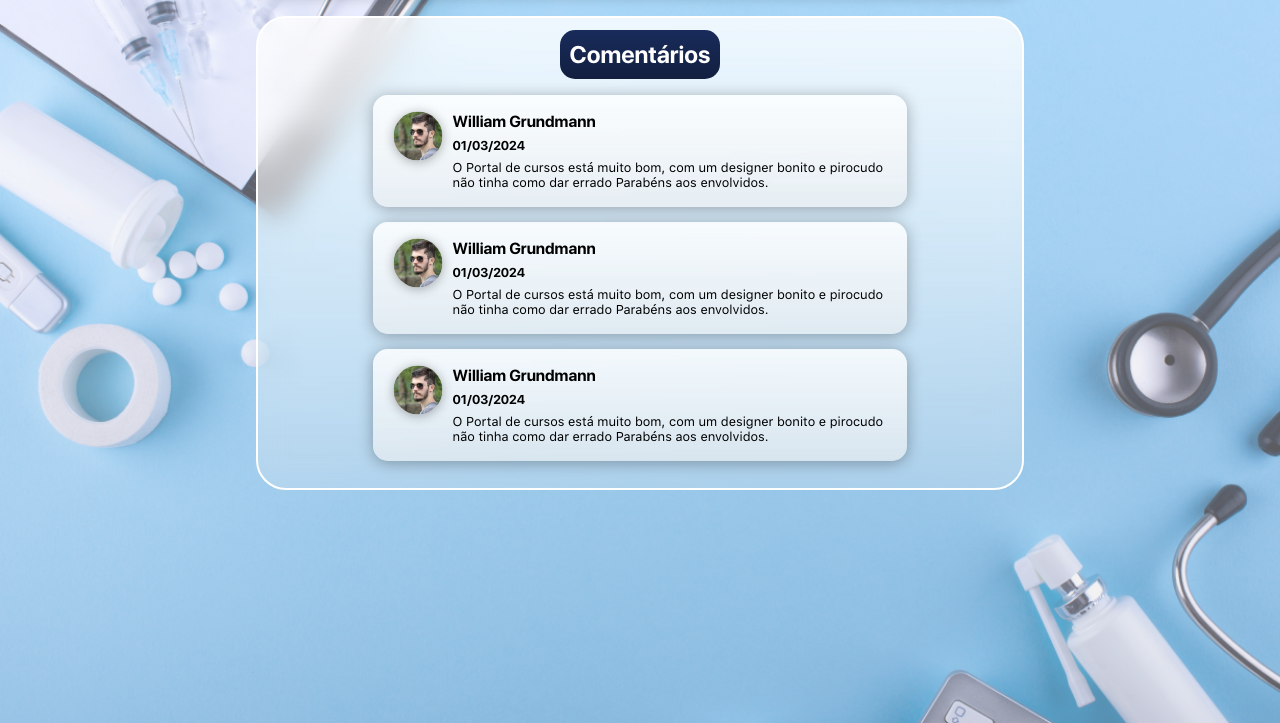
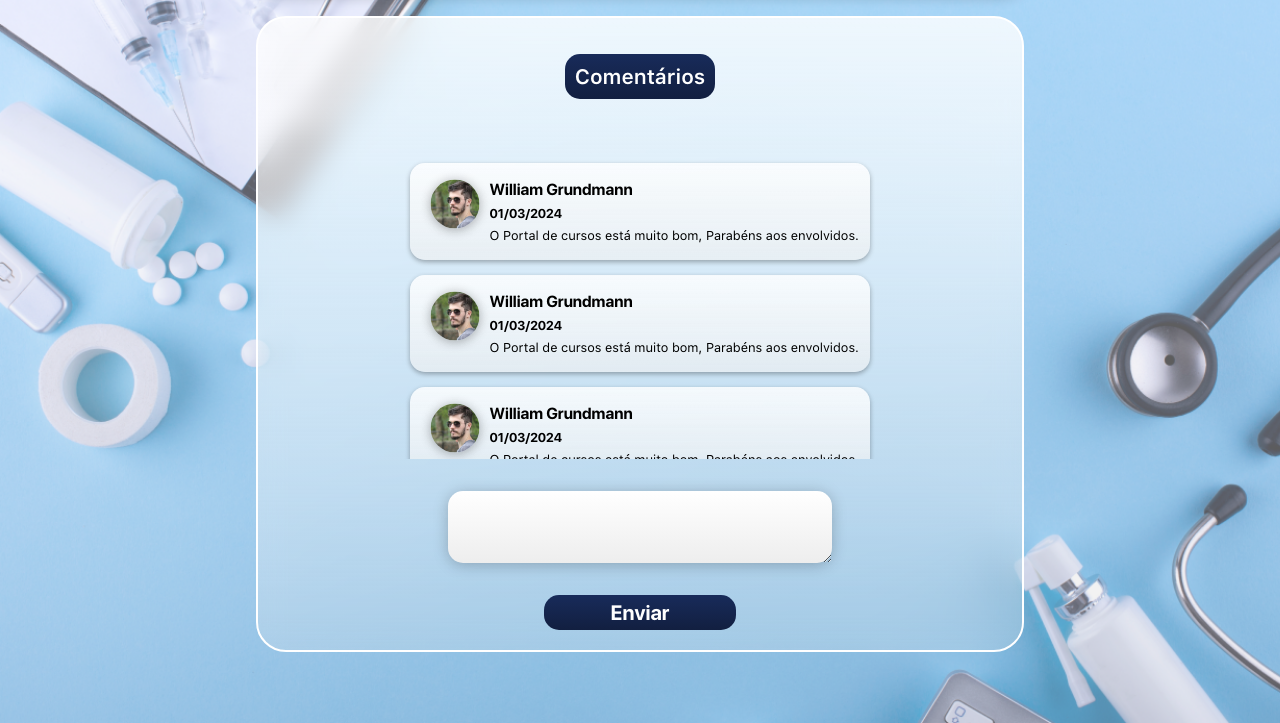
Before and after one commit to icarosvj/Portal-de-Cursos-OASE, a plain HTML site: page pages/comentarios.html in a window 1280 px wide. Shown: the part 77-800 px from the top of the page. Drawn offline with Linux system fonts and the light colour scheme.

Commit message:
comentarios add

```diff
--- /dev/null
+++ b/css/comentarios-iframe.css
@@ -0,0 +1,91 @@
+/*add-font*/
+@font-face {
+    font-family: sf-regular;
+    src: url(../font/sf-regular.otf);
+}
+
+@font-face {
+    font-family: sf-semi;
+    src: url(../font/sf-semibold.otf);
+}
+
+@font-face {
+    font-family: sf-bold;
+    src: url(../font/sf-bold.otf);
+}
+
+* {
+    margin: 0px;
+    user-select: none;
+    box-sizing: border-box;
+    user-select: none;
+
+}
+
+.comments {
+    margin-top: 1rem;
+    width: 100vw;
+    height: auto;
+
+    display: flex;
+    flex-wrap: wrap;
+    justify-content: center;
+    align-items: center;
+}
+
+.comment-user {
+    display: flex;
+    width: 90%;
+    height: auto;
+
+    padding: 10px;
+    border-radius: 15px;
+
+    margin-bottom: 7.5px;
+    margin-top: 7.5px;
+
+    background-image: linear-gradient(#ffffffce, #f0f0f09d);
+    box-shadow: 0px 2px 5px #00000050;
+}
+
+.info {
+    font-family: sf-semi;
+    background-image: linear-gradient(#182B5A, #121F40);
+    color: #fff;
+    font-size: 1.3rem;
+    border-radius: 15px;
+    margin-top: -1vh;
+    margin-bottom: 1vh;
+    padding: 10px;
+    text-align: center;
+}
+
+.user-photo {
+    position: relative;
+    width: 70px;
+    height: 70px;
+    transform: scale(0.7);
+    box-shadow: 0px 2px 15px #00000050;
+    border-radius: 50%;
+    margin-top: 7px;
+    top: -11px;
+}
+
+.user-name {
+    font-family: sf-bold;
+    margin-bottom: 7px;
+    margin-top: 7px;
+    font-size: 1rem;
+}
+
+.user-date {
+    font-family: sf-bold;
+    margin-bottom: 7px;
+    font-size: 0.8rem;
+}
+
+.user-comment {
+    font-family: sf-regular;
+    font-size: 0.8rem;
+    margin-bottom: 7px;
+}
--- a/css/comentarios.css
+++ b/css/comentarios.css
@@ -46,7 +46,7 @@ main {
     height: auto;
 
     border-radius: 30px;
-    padding: 20px 0px 20px 0px ;
+    padding: 20px 0px 20px 0px;
 
     display: flex;
     flex-direction: column;
@@ -54,9 +54,10 @@ main {
     border-radius: 30px;
 
     background-image: linear-gradient(#ffffffce, #f0f0f036);
-    backdrop-filter: blur( 13.5px );
-    -webkit-backdrop-filter: blur( 13.5px );
+    backdrop-filter: blur(13.5px);
+    -webkit-backdrop-filter: blur(13.5px);
     border: 2px solid #ffffff;
+    margin-bottom: 2rem;
 
 }
 
@@ -76,12 +77,12 @@ main {
 }
 
 .info {
-    font-family: sf-bold;
+    font-family: sf-semi;
     background-image: linear-gradient(#182B5A, #121F40);
     color: #fff;
-    font-size: 1.5rem;
+    font-size: 1.3rem;
     border-radius: 15px;
-    margin-top: -1vh;
+    margin-top: 1rem;
     margin-bottom: 1vh;
     padding: 10px;
     text-align: center;
@@ -116,3 +117,61 @@ main {
     font-size: 0.8rem;
     margin-bottom: 7px;
 }
+
+/* Inputs */
+
+.comment-input {
+    display: inline-grid;
+    justify-content: center;
+}
+
+
+::placeholder {
+    color: #3534358c;
+    background-color: none;
+}
+
+
+.comment-input-text {
+    margin: 2rem 0px 2rem 0px;
+    width: 30vw;
+    height: auto;
+    font-size: 1.1rem;
+    font-family: sf-regular;
+    text-align: center;
+
+    padding: 15px;
+
+    background-image: linear-gradient(#ffffff3f, #8f8f8f28);
+    box-shadow: 0px 2px 15px #0000003b;
+    border: none;
+    border-radius: 15px;
+    color: #353435;
+    -webkit-transition: 0.2s;
+    transition: 0.2s;
+    outline: none;
+
+}
+
+.comment-input-submit {
+    background-image: linear-gradient(#182B5A, #121F40);
+    color: #fff;
+    outline: none;
+
+    padding: 5px;
+    margin: auto;
+    width: 15vw;
+
+    font-family: sf-bold;
+    font-size: 1.3rem;
+
+    border-radius: 15px;
+    border: 0px solid #fff;
+
+}
+
+iframe {
+    width: 40vw;
+    height: 40vh;
+    margin-top: 2rem;
+}
--- a/css/nav.css
+++ b/css/nav.css
@@ -29,7 +29,7 @@ nav {
 }
 
 #navbar {
-    position: fixed;
+    position: absolute;
 
     width: 60vw;
     height: 45px;
@@ -99,6 +99,7 @@ nav {
 
 .dropdown:hover .dropdown-content {
     display: grid;
+    position: absolute;
 }
 
 .dropdown:hover .dropsection {
--- /dev/null
+++ b/pages/comentarios-iframe.html
@@ -0,0 +1,40 @@
+<!DOCTYPE html>
+<html lang="en">
+
+<head>
+    <meta charset="UTF-8">
+    <meta name="viewport" content="width=device-width, initial-scale=1.0">
+    <link rel="stylesheet" href="../css/comentarios-iframe.css">
+    <title>Document</title>
+</head>
+
+<body>
+    <div class="comments">
+        <div class="comment-user">
+            <img src="../img/user-1.jpg" alt="User-Photo" class="user-photo">
+            <section class="user-info">
+                <p class="user-name">William Grundmann</p>
+                <p class="user-date">01/03/2024</p>
+                <p class="user-comment">O Portal de cursos está muito bom, Parabéns aos envolvidos.</p>
+            </section>
+        </div>
+        <div class="comment-user">
+            <img src="../img/user-1.jpg" alt="User-Photo" class="user-photo">
+            <section class="user-info">
+                <p class="user-name">William Grundmann</p>
+                <p class="user-date">01/03/2024</p>
+                <p class="user-comment">O Portal de cursos está muito bom, Parabéns aos envolvidos.</p>
+            </section>
+        </div>
+        <div class="comment-user">
+            <img src="../img/user-1.jpg" alt="User-Photo" class="user-photo">
+            <section class="user-info">
+                <p class="user-name">William Grundmann</p>
+                <p class="user-date">01/03/2024</p>
+                <p class="user-comment">O Portal de cursos está muito bom, Parabéns aos envolvidos.</p>
+            </section>
+        </div>
+    </div>
+</body>
+
+</html>
--- a/pages/comentarios.html
+++ b/pages/comentarios.html
@@ -1,5 +1,6 @@
 <!DOCTYPE html>
 <html lang="en">
+
 <head>
     <meta charset="UTF-8">
     <meta name="viewport" content="width=device-width, initial-scale=1.0">
@@ -7,6 +8,7 @@
     <link rel="stylesheet" href="../css/comentarios.css">
     <title>Comentarios</title>
 </head>
+
 <body>
     <nav>
         <div id="navbar">
@@ -32,36 +34,17 @@
     <main>
         <div class="comments">
             <div class="info">
-            <p class="title">Comentários</p>
-            </div>
-            <div class="comment-user">
-                <img src="../img/user-1.jpg" alt="User-Photo" class="user-photo">
-                <section class="user-info">
-                <p class="user-name">William Grundmann</p>
-                <p class="user-date">01/03/2024</p>
-                <p class="user-comment">O Portal de cursos está muito bom, com um designer bonito e pirocudo não tinha como dar errado Parabéns aos envolvidos.</p>
-                </section>
+                <p class="title">Comentários</p>
             </div>
 
-            <div class="comment-user">
-                <img src="../img/user-1.jpg" alt="User-Photo" class="user-photo">
-                <section class="user-info">
-                <p class="user-name">William Grundmann</p>
-                <p class="user-date">01/03/2024</p>
-                <p class="user-comment">O Portal de cursos está muito bom, com um designer bonito e pirocudo não tinha como dar errado Parabéns aos envolvidos.</p>
-                </section>
+            <iframe src="comentarios-iframe.html" frameborder="0"></iframe>
+
+            <div class="comment-input">
+                <textarea placeholder="Digite Seu Comentário" class="comment-input-text"> </textarea>
+                <button type="submit" class="comment-input-submit">Enviar</button>
             </div>
-
-            <div class="comment-user">
-                <img src="../img/user-1.jpg" alt="User-Photo" class="user-photo">
-                <section class="user-info">
-                <p class="user-name">William Grundmann</p>
-                <p class="user-date">01/03/2024</p>
-                <p class="user-comment">O Portal de cursos está muito bom, com um designer bonito e pirocudo não tinha como dar errado Parabéns aos envolvidos.</p>
-                </section>
-            </div>
-
         </div>
     </main>
 </body>
+
 </html>
```
